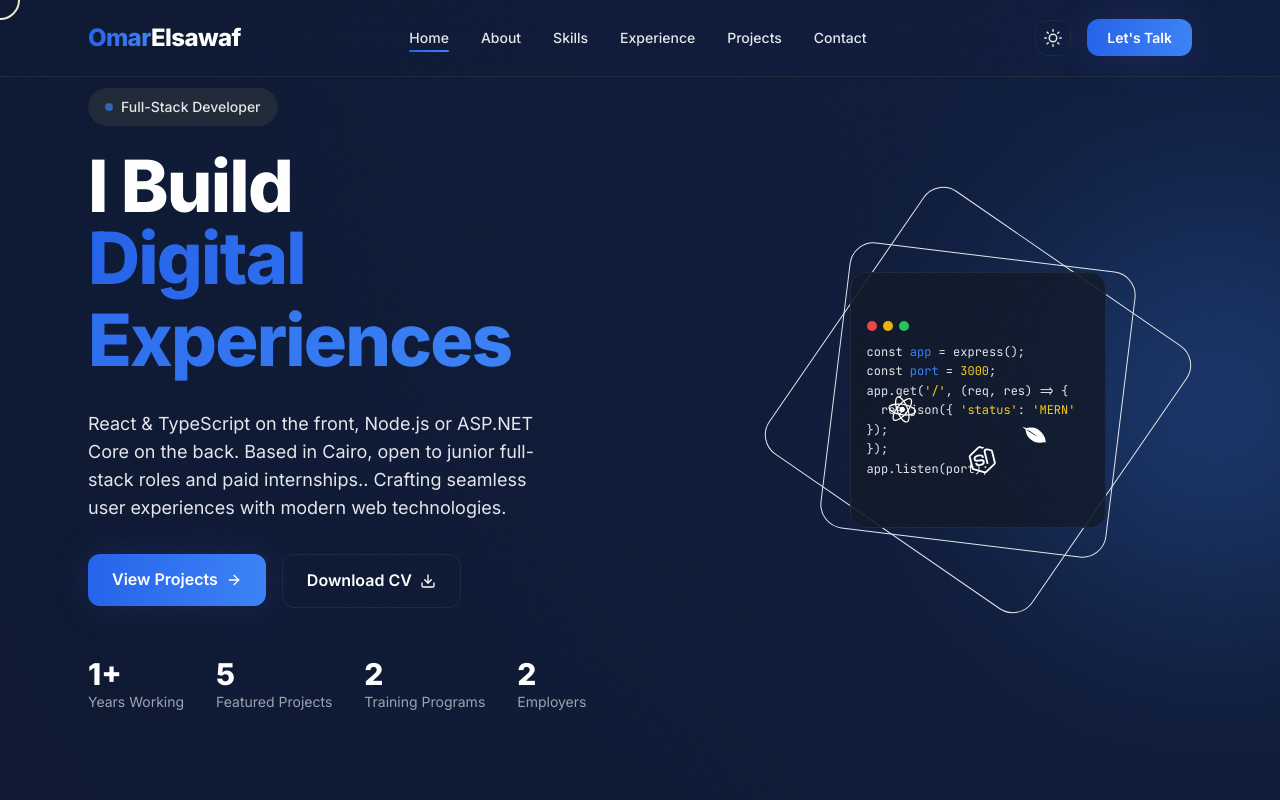
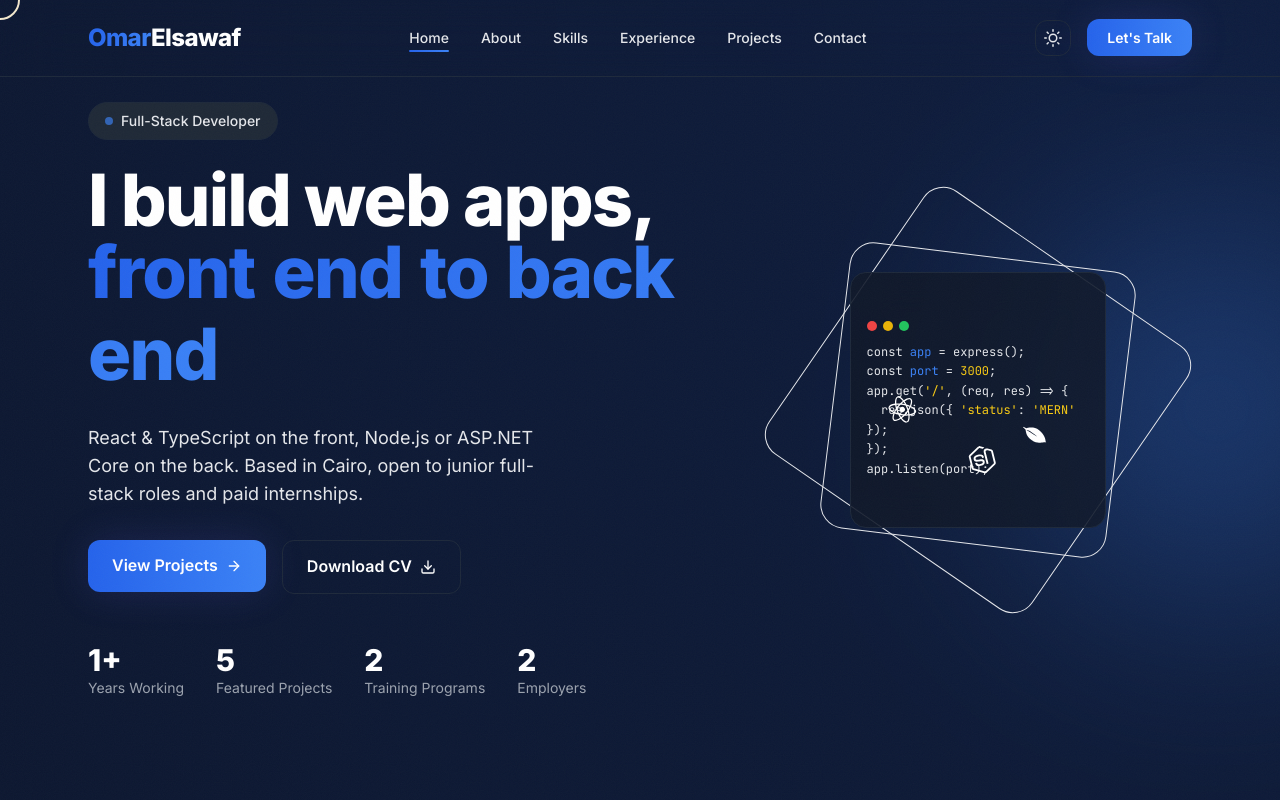
Before and after one commit to OmarELswaf/portfolio, a React (Vite) app: page / in a window 1280 px wide. Shown: the top 800 px of the page. Built offline with nearby package versions, Linux system fonts and the light colour scheme.

Commit message:
Update Hero.jsx

```diff
--- a/src/components/sections/Hero.jsx
+++ b/src/components/sections/Hero.jsx
@@ -61,14 +61,14 @@ export default function Hero() {
 
             {/* Heading */}
             <motion.h1 variants={fadeUp} className="text-4xl md:text-5xl lg:text-7xl font-extrabold tracking-tight leading-tight mb-6">
-              <span className="text-[var(--text-primary)]">I Build</span>
+              <span className="text-[var(--text-primary)]">I build web apps,</span>
               <br />
-              <TextReveal text="Digital Experiences" className="text-gradient-1" delay={0.5} />
+              <TextReveal text="front end to back end" className="text-gradient-1" delay={0.5} />
             </motion.h1>
 
             {/* Subtext */}
             <motion.p variants={fadeUp} className="text-[var(--text-secondary)] text-lg max-w-md mx-auto lg:mx-0 mb-8">
-              {personalInfo.tagline}. Crafting seamless user experiences with modern web technologies.
+              {personalInfo.tagline}
             </motion.p>
 
             {/* Buttons */}
```
